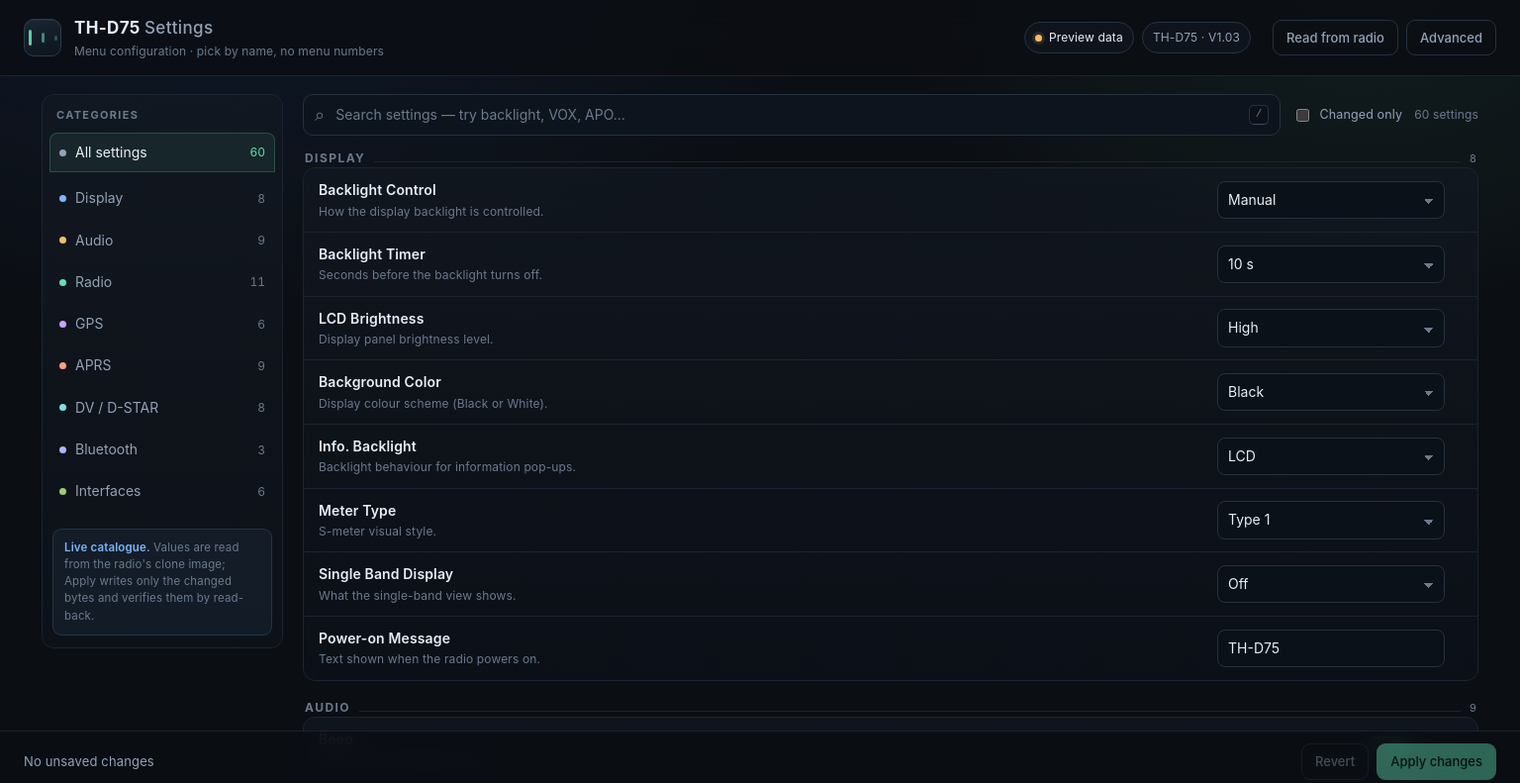
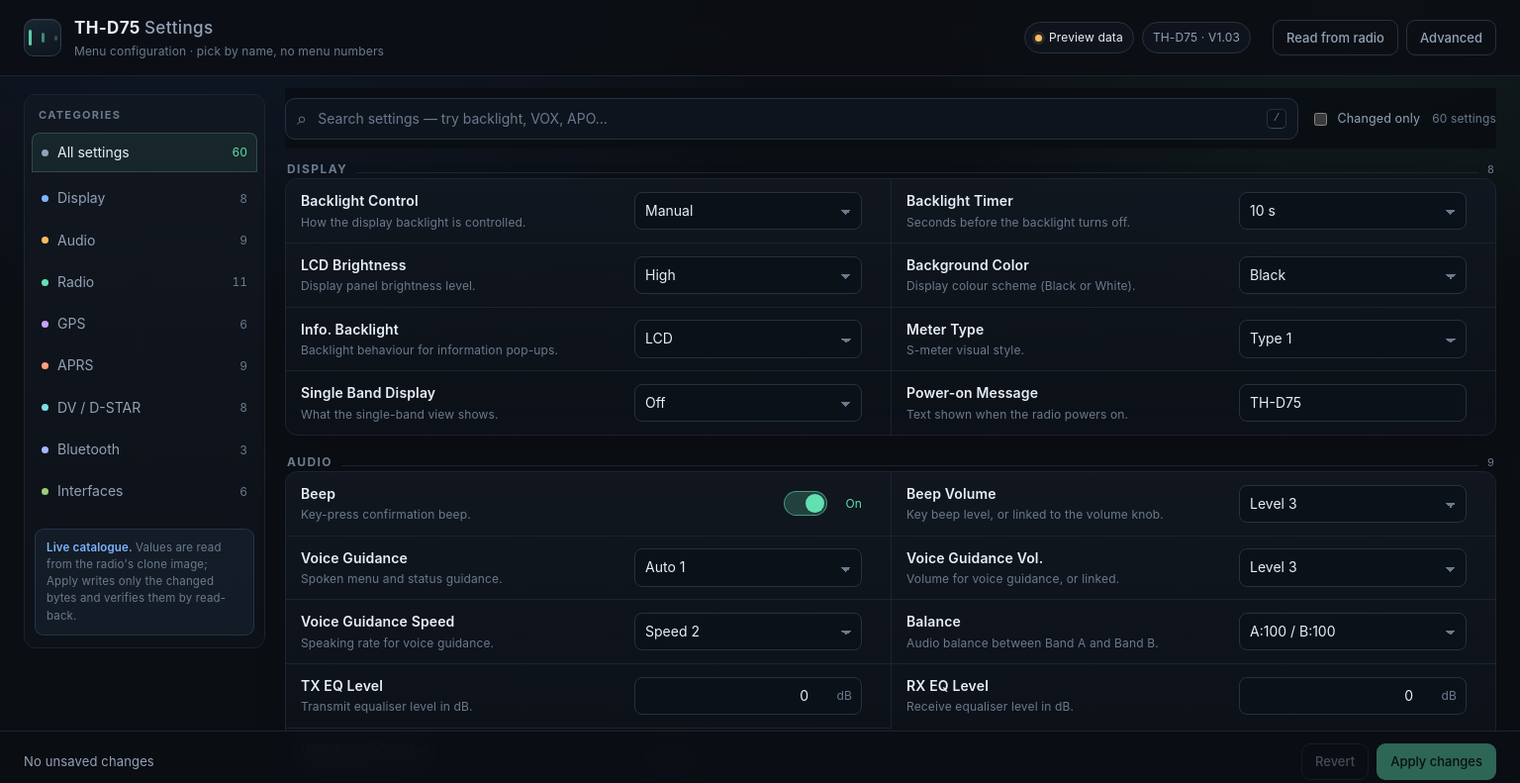
Before and after one commit to dennis-kf0rlx/TH-D75-MCP, a plain HTML site: page settings-ui/index.html in a window 1536 px wide. Shown: the top 791 px of the page at 99% size. Drawn offline with Linux system fonts and the light colour scheme; no server answers.

Commit message:
ui: two-column settings layout for wide desktops

```diff
--- a/settings-ui/styles.css
+++ b/settings-ui/styles.css
@@ -98,7 +98,7 @@ h1 em { color: var(--muted); font-weight: 450; font-style: normal; }
 
 .layout {
   flex: 1;
-  width: min(1500px, 100%);
+  width: min(1640px, 100%);
   margin: 0 auto;
   padding: 18px 24px 96px;
   display: grid;
@@ -147,6 +147,15 @@ h1 em { color: var(--muted); font-weight: 450; font-style: normal; }
   display: flex; align-items: center; gap: 12px; flex-wrap: wrap;
   margin-bottom: 14px;
 }
+@media (min-width: 1200px) {
+  .toolbar {
+    position: sticky; top: 86px; z-index: 8;
+    padding: 10px 0 9px;
+    margin: -6px 0 12px;
+    background: rgba(11, 14, 19, .88);
+    backdrop-filter: blur(12px);
+  }
+}
 .search {
   flex: 1; min-width: 260px;
   display: flex; align-items: center; gap: 9px;
@@ -179,7 +188,8 @@ kbd {
 .group-head .group-count { color: var(--faint); font-size: 11px; }
 .rows {
   border: 1px solid var(--line-soft); border-radius: var(--radius);
-  background: linear-gradient(180deg, rgba(18,24,33,.75), rgba(13,18,26,.65));
+  background: linear-gradient(180deg, rgba(18,24,33,.88), rgba(13,18,26,.72));
+  box-shadow: 0 12px 30px rgba(0,0,0,.12);
   overflow: hidden;
 }
 .row {
@@ -277,6 +287,20 @@ input[type="number"] { text-align: right; padding-right: 38px; }
 }
 @keyframes toast-in { from { opacity: 0; transform: translate(-50%, 6px); } to { opacity: 1; transform: translate(-50%, 0); } }
 
+@media (min-width: 1450px) {
+  .rows {
+    display: grid;
+    grid-template-columns: repeat(2, minmax(0, 1fr));
+  }
+  .row {
+    grid-template-columns: minmax(0, 1fr) 220px auto;
+    gap: 14px;
+    border-left: 1px solid var(--line-soft);
+  }
+  .row:nth-child(odd) { border-left: 0; }
+  .row:nth-child(-n+2) { border-top: 0; }
+}
+
 @media (max-width: 1040px) {
   .topbar { flex-wrap: wrap; }
   .top-meta { margin-left: 0; }
```
